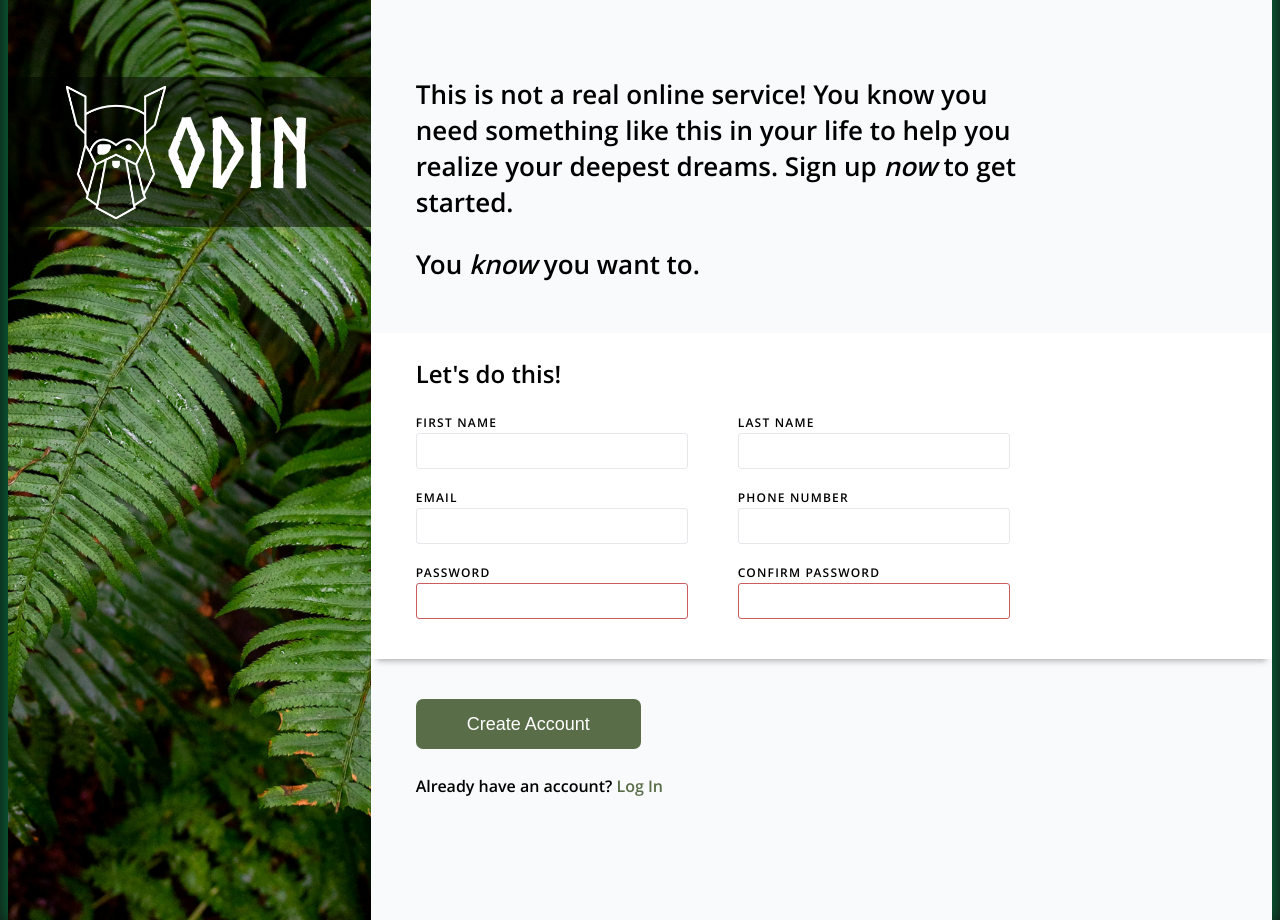
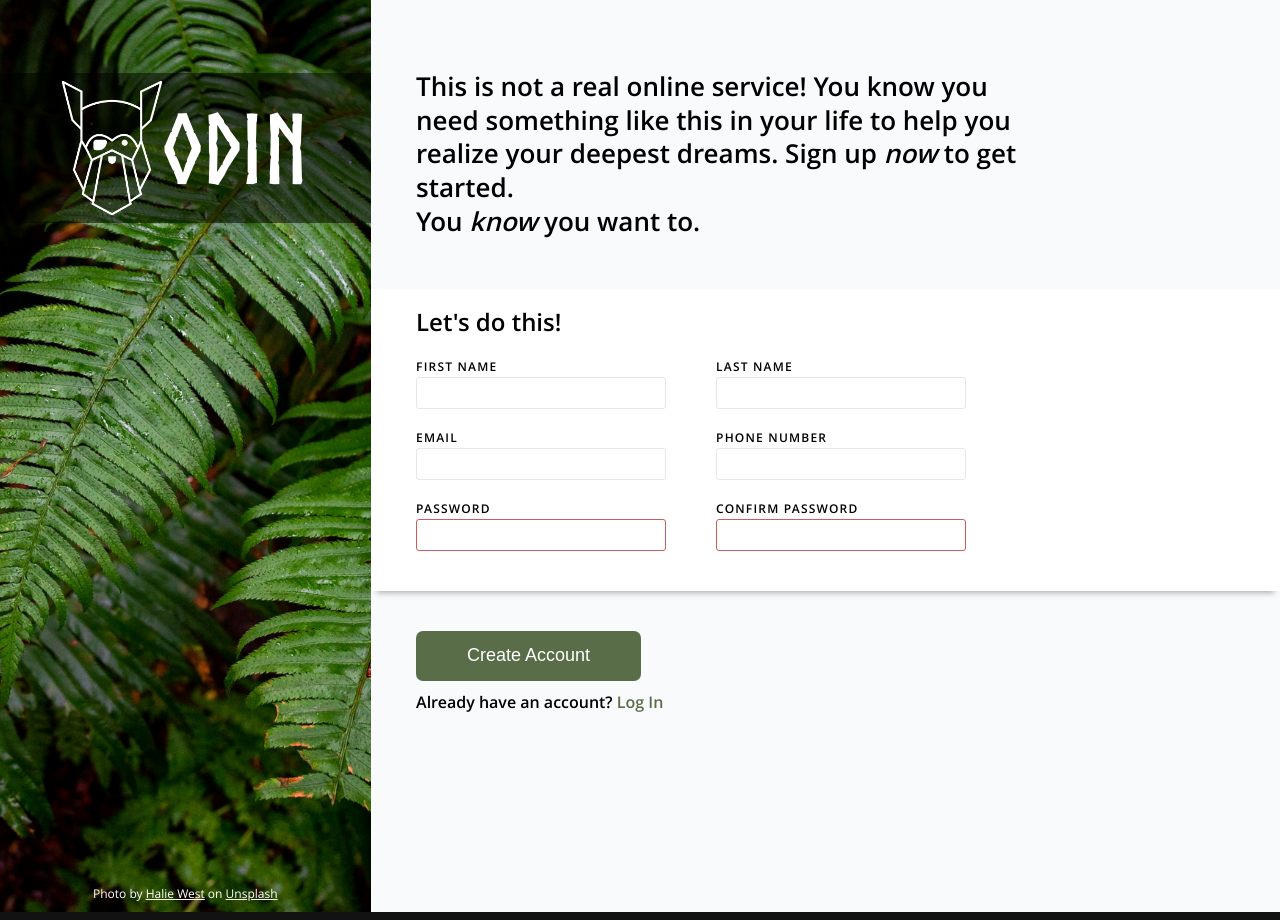
Before and after one commit to cmchen678/sign-up-form, a plain HTML site: page index.html in a window 1280 px wide. Drawn offline with Linux system fonts and the light colour scheme.

Commit message:
add photo credit

```diff
--- a/index.html
+++ b/index.html
@@ -13,6 +13,7 @@
                 <img src="images/odin-lined.png" alt="odin-logo" class="logo-img">
                 <p class="logo-text">Odin</p>
             </div>
+            <p class="photo-cred">Photo by <a href="https://unsplash.com/@haliewestphoto" target="_blank">Halie West</a> on <a href="https://unsplash.com/photos/green-leaf-plant-in-close-up-photography-25xggax4bSA" target="_blank">Unsplash</a></p>
         </section>
         <section class="form-section">
             <div class="form-header">
--- a/style.css
+++ b/style.css
@@ -34,9 +34,15 @@
     font-display: swap;
 }
 
+* {
+  margin: 0;
+  padding: 0;
+  box-sizing: border-box; /* Prevents borders/padding from adding to height */
+}
+
 html {
     background: #121212;
-    box-sizing: border-box;
+    height: 100vh;
 }
 
 body {
@@ -61,9 +67,10 @@ body {
     background-image: url(images/halie-west-25xggax4bSA-unsplash.jpg);
     background-size: cover;
     background-position: center center;;
-    font-family: 'Norse', sans-serif;
+    width: 60%;
     color: white;
-    width: 60%;
+    display: flex;
+    flex-direction: column;
 }
 
 .logo-container {
@@ -74,6 +81,20 @@ body {
     background-color: rgb(0 0 0 / 50%);
     padding: 0;
     height: 150px;
+    font-family: 'Norse', sans-serif;
+}
+
+.photo-cred {
+    margin-top: auto;
+    padding-bottom: 10px;
+    align-self: center;
+    font-family: 'Open Sans', sans-serif;
+    font-size: 12px;
+}
+
+.photo-cred a:link,
+.photo-cred a:visited {
+    color: white;
 }
 
 .logo-img {
@@ -87,19 +108,20 @@ body {
 
 .form-section {
     background-color: #F9FAFB;
-    font-family: "Open Sans", sans-serif;
+    font-family: 'Open Sans', sans-serif;
 }
 
 .form-header {
     margin-top: 20%;
-    padding: 0 25% 25px 5%;
+    padding: 0 25% 50px 5%;
     font-size: 26px;
     font-weight: 600;
+    line-height: 1.3em;
 }
 
 .form-main {
     background-color: white;
-    padding: 0 0 20px 5%;
+    padding: 16px 0 20px 5%;
     display: flex;
     flex-direction: column;
     box-shadow: 0 8px 6px -6px rgba(0, 0, 0, 0.3);
@@ -108,11 +130,12 @@ body {
 .form-main p {
     font-size: 24px;
     font-weight: 600;
+    padding-bottom: 20px;
 }
 
 .form-main input {
     font-size: 16px;
-    height: 1.5em;
+    height: 2em;
 }
 
 .form-row {
```
